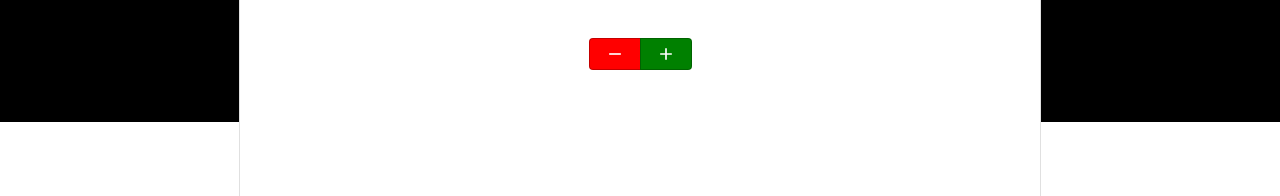
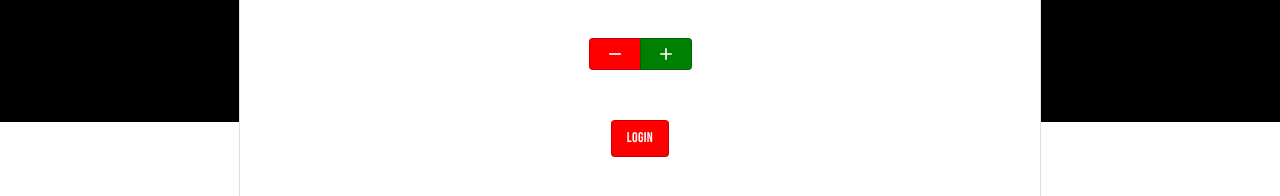
Before and after one commit to ciamac-da/react-redux-counter, a React (Create React App) app: page / in a window 1280 px wide. Shown: the part 678-874 px from the top of the page. Built offline with nearby package versions, Linux system fonts and the light colour scheme.

Commit message:
Verified by Cia v1.0.7 new reducer login added

```diff
--- a/src/actions/counter.jsx
+++ b/src/actions/counter.jsx
@@ -2,3 +2,4 @@
 //Action
 export const increment =() => ({type:"INCREMENT"})
 export const decrement =() => ({type:"DECREMENT"})
+export const log_in     =()=>  ({type:  "LOGIN"  })
--- a/src/components/Counter/Counter.jsx
+++ b/src/components/Counter/Counter.jsx
@@ -10,11 +10,12 @@ import IconButton from '@material-ui/core/IconButton';
 import ShoppingCartIcon from '@material-ui/icons/ShoppingCart';
 import Badge from '@material-ui/core/Badge';
 import {useSelector ,useDispatch} from "react-redux";
-import { decrement, increment } from '../../actions/counter';
+import { decrement, increment, log_in } from '../../actions/counter';
 
 const Counter = () => {
 
-  const counter = useSelector(state=>state)
+  const counter = useSelector(state=>state.counter)
+  const login = useSelector(state=>state.login)
   const dispatch = useDispatch();
   const classes = myStyle()
 
@@ -33,7 +34,7 @@ const Counter = () => {
 
             <IconButton aria-label="cart" className={classes.headBadge}>
                <Badge className={classes.badge}   color="secondary">
-               {counter}
+             {counter}  &nbsp;
                  <ShoppingCartIcon />
                </Badge>
              </IconButton>
@@ -51,6 +52,18 @@ const Counter = () => {
         </ButtonGroup>
 
 
+        <ButtonGroup className={classes.btnGroup}>
+        <Button className={classes.btnMinus} onClick={()=>dispatch(log_in())}>Login</Button>
+        </ButtonGroup>
+
+             {login ? (
+               <>
+                 <Typography variant="h4" className={classes.myH3}>You are logged in!</Typography>
+               </>
+             ) : null }
+
+
+
             </Paper>
         </div>
         </>
--- a/src/reducers/counter.jsx
+++ b/src/reducers/counter.jsx
@@ -1,6 +1,3 @@
-
-
-
 //Reducer
 export const counterReducer = ( state=0 , action ) =>{
     switch(action.type){
--- /dev/null
+++ b/src/reducers/index.jsx
@@ -0,0 +1,8 @@
+import {combineReducers} from "redux";
+import { loginReducer } from './login';
+import { counterReducer } from './counter';
+
+export const reducers = combineReducers({
+   counter: counterReducer,
+   login:   loginReducer,
+})
--- /dev/null
+++ b/src/reducers/login.jsx
@@ -0,0 +1,9 @@
+//Reducer
+export const loginReducer = ( state= false , action ) =>{
+    switch(action.type){
+      case "LOGIN":
+        return !state;
+        default:
+          return state;
+    }
+    }
--- a/src/store/index.jsx
+++ b/src/store/index.jsx
@@ -1,10 +1,10 @@
 import { createStore } from 'redux';
-import { counterReducer } from '../reducers/counter';
+import { reducers } from '../reducers/index';
 
 
 
 //Store
-export const store = createStore(counterReducer,window.__REDUX_DEVTOOLS_EXTENSION__ && window.__REDUX_DEVTOOLS_EXTENSION__())
+export const store = createStore(reducers,window.__REDUX_DEVTOOLS_EXTENSION__ && window.__REDUX_DEVTOOLS_EXTENSION__())
 
 
 //Dispatch
```
Also changed, not shown: 1 other file (tests, documents, lock files or other folders).
